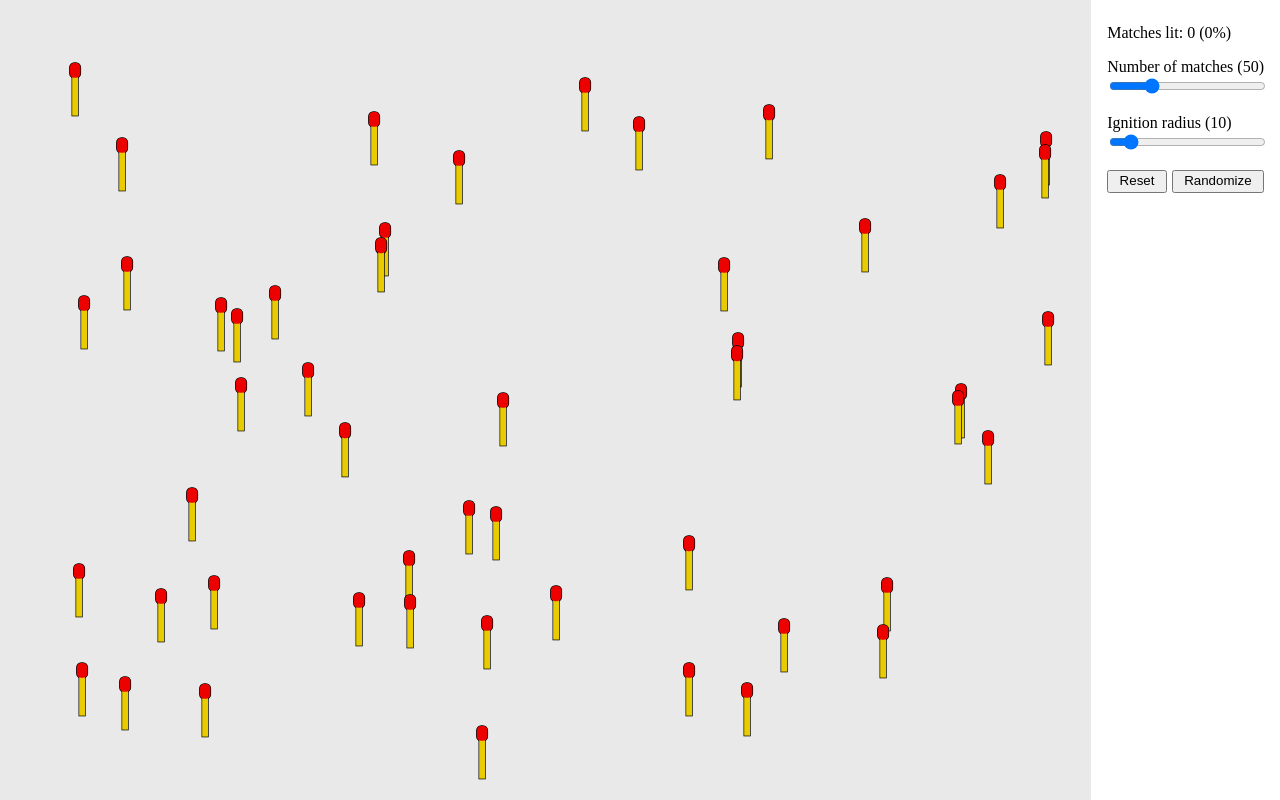
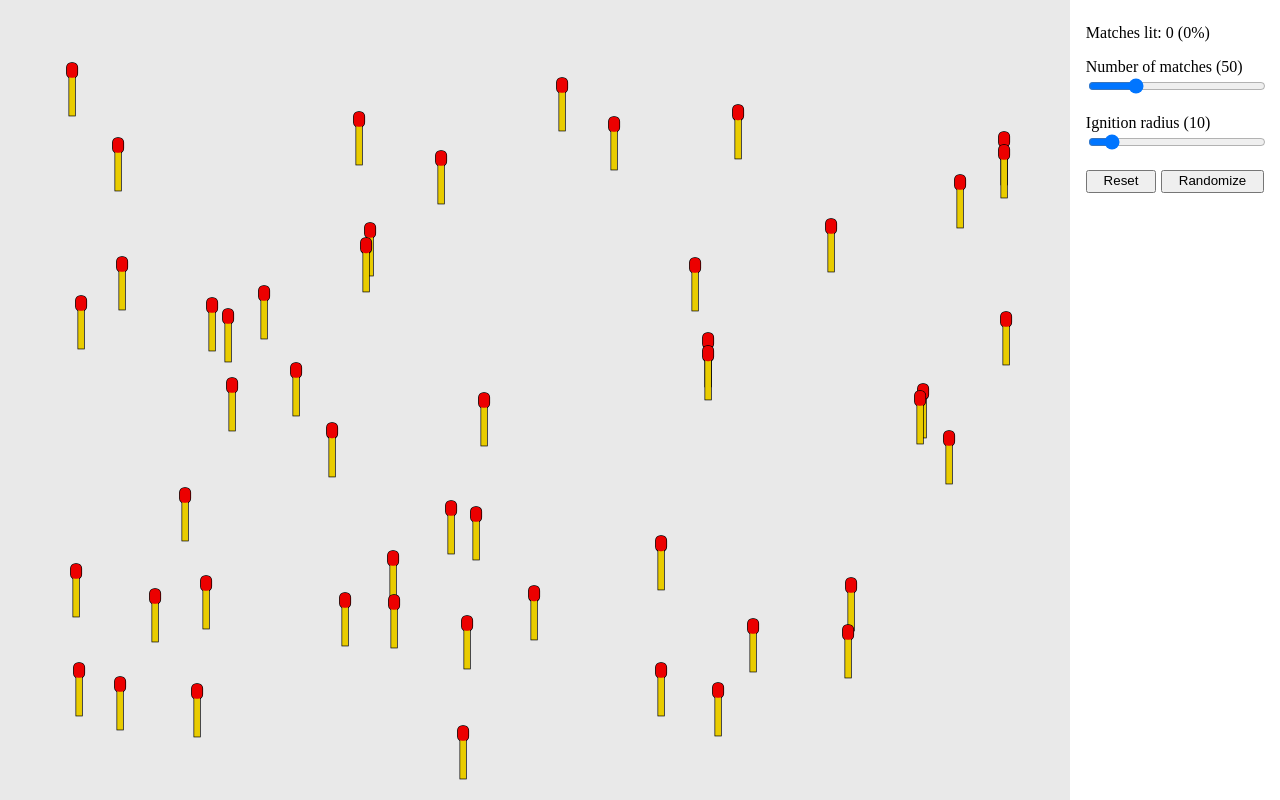
Before and after one commit to parogers/herd-immunity-demo, an Angular app: page / in a window 1280 px wide. Built offline with nearby package versions, Linux system fonts and the light colour scheme.

Commit message:
Fix bug where match area would bump over when "number of matches label" would change in width

```diff
--- a/src/app/app.component.html
+++ b/src/app/app.component.html
@@ -11,7 +11,7 @@
         </div>
 
         <div>
-            <label for="matches">Number of matches ({{ numMatches }})</label>
+            <label for="matches">Number of matches <span class="num-matches">({{ numMatches }})</span></label>
             <input #numMatchesInput name="matches" type="range" min="1" max="{{ maxNumMatches }}" (input)="handleNumMatchesChange($event)">
         </div>
 
--- a/src/app/app.component.scss
+++ b/src/app/app.component.scss
@@ -72,6 +72,13 @@
         label
         {
             display: block;
+
+            .num-matches
+            {
+                display: inline-block;
+                min-width: 3em;
+                text-align: left;
+            }
         }
 
         input
```
